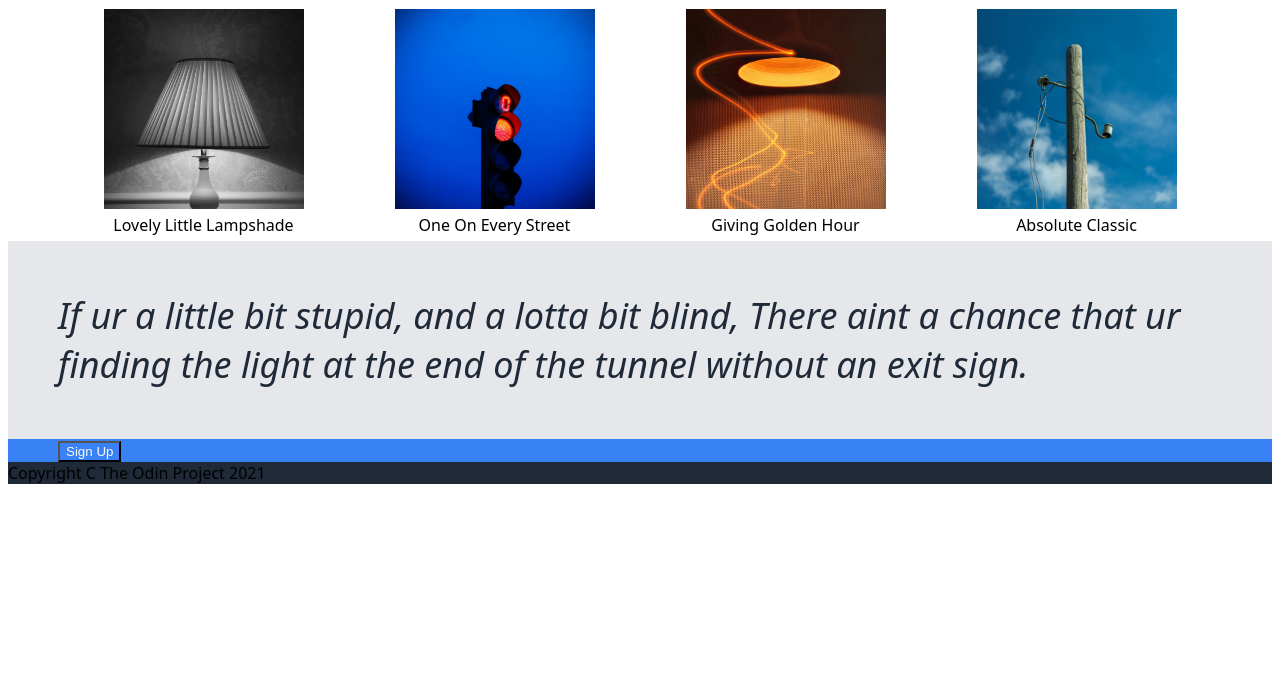
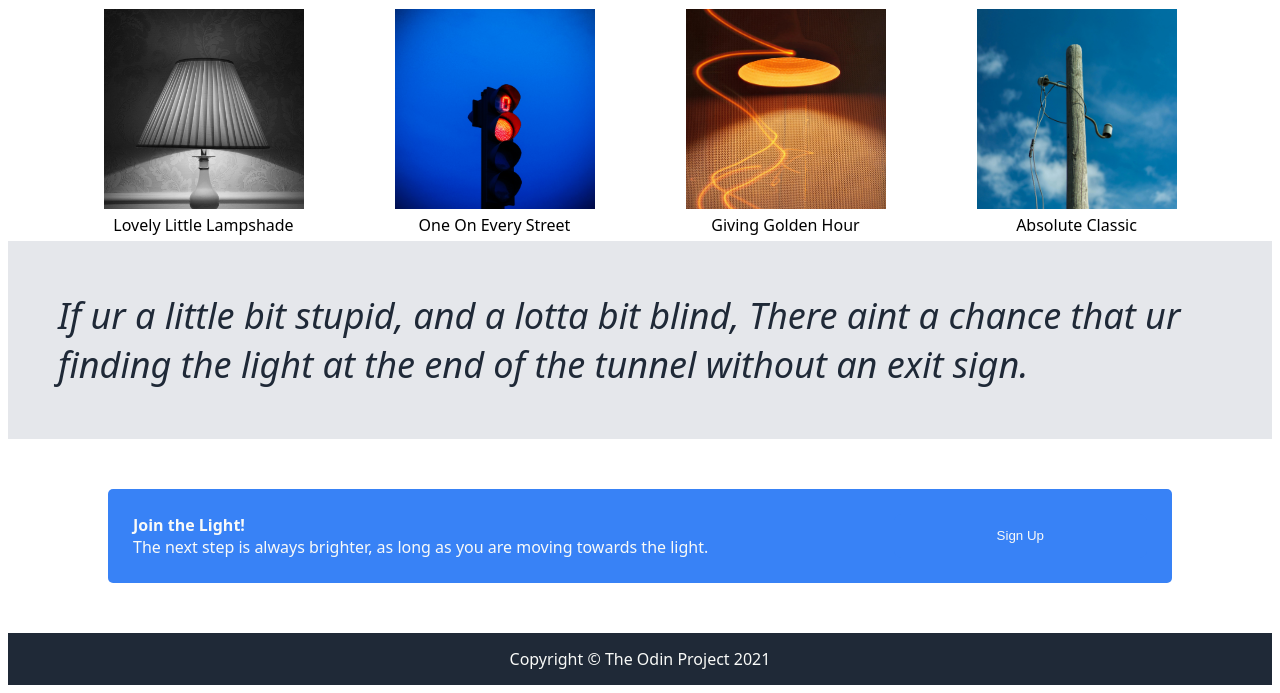
Before and after one commit to aolson32/odin-landing-page-project, a plain HTML site: page index.html in a window 1280 px wide. Shown: the part 640-1333 px from the top of the page. Before the commit the page ends 1132 px from the top, so only its background shows below. Drawn offline with Linux system fonts and the light colour scheme.

Commit message:
finished the sign up banner section, finalized footer orientation, modified buttons, finished project for now

```diff
--- a/index.html
+++ b/index.html
@@ -61,6 +61,11 @@
 
     <div class="call-to-action-section">
         <div class="action-banner">
+            <div class="banner-text">
+                <div id="banner-title" >Join the Light!</div>
+                <div>The next step is always brighter, as long as you are moving towards the light.</div>
+            </div>
+
             <button class="sign-up">Sign Up</button>
         </div>
 
@@ -69,7 +74,7 @@
 
 
     <div class="footer">
-        Copyright C The Odin Project 2021
+        Copyright © The Odin Project 2021
     </div>
 </body>
 </html>
--- a/style.css
+++ b/style.css
@@ -67,6 +67,7 @@ ul{
 .information-title{
     font-size: 36px;
     font-style: bold;
+    font-weight: 700;
     color: #1f2937;
     padding: 20px;
 }
@@ -94,16 +95,48 @@ ul{
 }
 
 .call-to-action-section{
+    padding: 0 50px;
+    color: #f9faf8;
+
+}
+.action-banner{
     background-color: #3882f6;
-    padding: 0 50px;
+    padding: 25px;
+    margin: 50px;
+    display: flex;
+    justify-content: space-between;
+    border-radius: 5px;
+    border: none;
+    flex-basis: 100%;
 }
+.banner-text{
+    flex-basis: 75%;
+}
+
+#banner-title{
+    font-weight: 700;
+}
+
+
+
 .footer{
+    display: flex;
     background-color: #1f2937;
     justify-content: center;
     align-items: center;
+    color: #f9faf8;
+    padding: 15px;
+
 }
 
-button{
+.sign-up{
     background-color: #3882f6;
     color: #f9faf8;
+    border: none;
+    border-radius: 7px;
 }
+
+.action-banner .sign-up{
+    flex-basis: 25%;
+    border: #f9faf8;
+}
```
